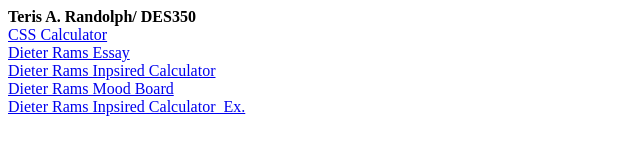
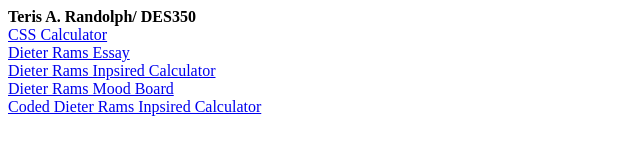
Before and after one commit to trando3/DES350, a plain HTML site: page index.html in a window 1280 px wide. Shown: the full height of the page, 0-640 px from the left. Drawn offline with Linux system fonts and the light colour scheme.

Commit message:
Add files via upload

```diff
--- a/index.html
+++ b/index.html
@@ -11,6 +11,6 @@
 	<a href="Dieter Rams.html" target="_self">Dieter Rams Essay</a><br>
 	<a href="HTML.CALCULATOR.jpg" target="_self">Dieter Rams Inpsired Calculator</a><br>
 	<a href="image broad_M&Media.jpg" target="_self">Dieter Rams Mood Board</a><br>
-	<a href="CodedCalculator.html" target="_self">Dieter Rams Inpsired Calculator_Ex.</a><br>
+	<a href="CodedCalculator.html" target="_self">Coded Dieter Rams Inpsired Calculator</a><br>
 </body>
 </html>
```
